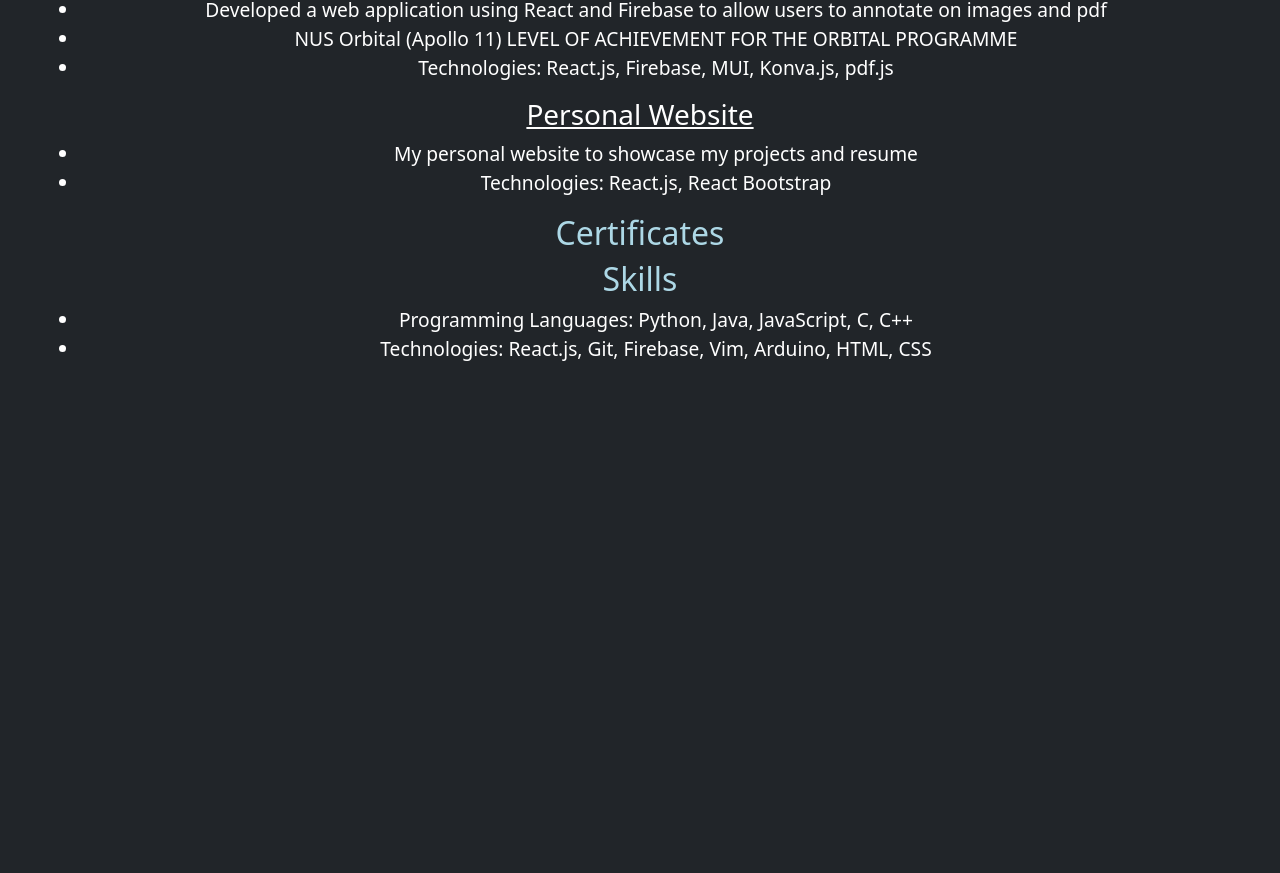
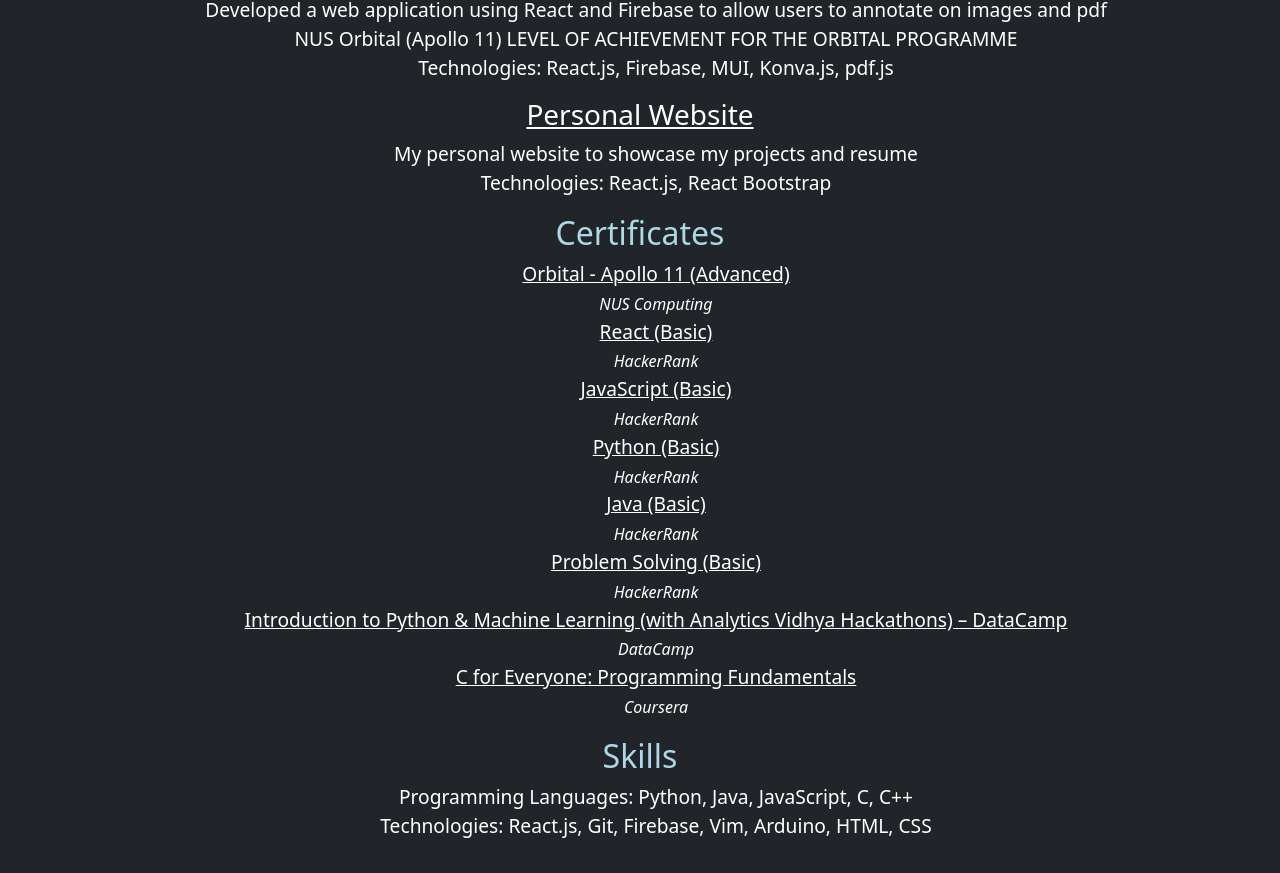
Before and after one commit to tata32000/non-kittilakkananon, a React (Create React App) app: page /about in a window 1280 px wide. Shown: the part 551-1424 px from the top of the page. Before the commit the page ends 947 px from the top, so only its background shows below. Built offline with nearby package versions, Linux system fonts and the light colour scheme.

Commit message:
added info + change color scheme

```diff
--- a/src/Components/About.jsx
+++ b/src/Components/About.jsx
@@ -43,7 +43,7 @@ export default function About() {
           <li>Technologies: React.js, Firebase, MUI, Konva.js, pdf.js</li>
         </ul>
         <h3>
-        <a
+          <a
             href="https://github.com/tata32000/non-kittilakkananon"
             target="_blank"
             rel="noopener noreferrer"
@@ -56,10 +56,103 @@ export default function About() {
           <li>Technologies: React.js, React Bootstrap</li>
         </ul>
         <h2>Certificates</h2>
+        <ul>
+          <li>
+            <a
+              href="https://credentials.nus.edu.sg/292c2dbd-55b2-418b-b3c3-877cbbd5e31a"
+              target="_blank"
+              rel="noopener noreferrer"
+            >
+              Orbital - Apollo 11 (Advanced)
+            </a>{" "}
+            <br />
+            <em>NUS Computing</em>
+          </li>
+          <li>
+            <a
+              href="https://www.hackerrank.com/certificates/8be1ab945aeb"
+              target="_blank"
+              rel="noopener noreferrer"
+            >
+              React (Basic)
+            </a>
+            <br />
+            <em>HackerRank</em>
+          </li>
+          <li>
+            <a
+              href="https://www.hackerrank.com/certificates/c5351e367305"
+              target="_blank"
+              rel="noopener noreferrer"
+            >
+              JavaScript (Basic)
+            </a>
+            <br />
+            <em>HackerRank</em>
+          </li>
+          <li>
+            <a
+              href="https://www.hackerrank.com/certificates/934c52bff714"
+              target="_blank"
+              rel="noopener noreferrer"
+            >
+              Python (Basic)
+            </a>
+            <br />
+            <em>HackerRank</em>
+          </li>
+          <li>
+            <a
+              href="https://www.hackerrank.com/certificates/cb87645735b4"
+              target="_blank"
+              rel="noopener noreferrer"
+            >
+              Java (Basic)
+            </a>
+            <br />
+            <em>HackerRank</em>
+          </li>
+          <li>
+            <a
+              href="https://www.hackerrank.com/certificates/0077e6f93412"
+              target="_blank"
+              rel="noopener noreferrer"
+            >
+              Problem Solving (Basic)
+            </a>
+            <br />
+            <em>HackerRank</em>
+          </li>
+          <li>
+            <a
+              href="https://www.datacamp.com/statement-of-accomplishment/course/609f47e1b60d21438fbc975f61d4764e5814292d"
+              target="_blank"
+              rel="noopener noreferrer"
+            >
+              Introduction to Python & Machine Learning (with Analytics Vidhya
+              Hackathons) – DataCamp
+            </a>
+            <br />
+            <em>DataCamp</em>
+          </li>
+          <li>
+            <a
+              href="https://www.coursera.org/account/accomplishments/certificate/5S5M6XT2V34F"
+              target="_blank"
+              rel="noopener noreferrer"
+            >
+              C for Everyone: Programming Fundamentals
+            </a>
+            <br />
+            <em>Coursera</em>
+          </li>
+        </ul>
         <h2>Skills</h2>
         <ul>
           <li>Programming Languages: Python, Java, JavaScript, C, C++</li>
-          <li>Technologies: React.js, Git, Firebase, Vim, Arduino, HTML, CSS</li>
+          <li>
+            Technologies: React.js, Git, Firebase, Vim, Arduino, HTML, CSS
+          </li>
         </ul>
       </div>
     </>
--- a/src/Components/index.css
+++ b/src/Components/index.css
@@ -8,8 +8,8 @@
 }
 #about {
   margin: auto;
-  margin-left: 2em;
-  margin-right: 2em;
+  margin-left: 1em;
+  margin-right: 1em;
   margin-top: 1em;
   margin-bottom: 1em;
   display: inline-block;
@@ -43,6 +43,7 @@ p {
 ul {
   font-size: 1.2rem;
   font-weight: 500;
+  list-style: none;
 }
 /* unvisited link */
 a:link {
--- a/src/Components/index.jsx
+++ b/src/Components/index.jsx
@@ -13,15 +13,22 @@ export default function Home() {
         </p>
         <SocialIcon
           bgColor="#21252b"
-          fgColor="white"
+          fgColor="lightblue"
           url="https://www.linkedin.com/in/non-kittilakkananon-047728b7/"
           target="_blank"
           rel="noopener noreferrer"
         />
         <SocialIcon
           bgColor="#21252b"
-          fgColor="white"
+          fgColor="lightblue"
           url="https://github.com/tata32000"
+          target="_blank"
+          rel="noopener noreferrer"
+        />
+        <SocialIcon
+          bgColor="#21252b"
+          fgColor="lightblue"
+          url="mailto: tata32000@hotmail.com"
           target="_blank"
           rel="noopener noreferrer"
         />
```
